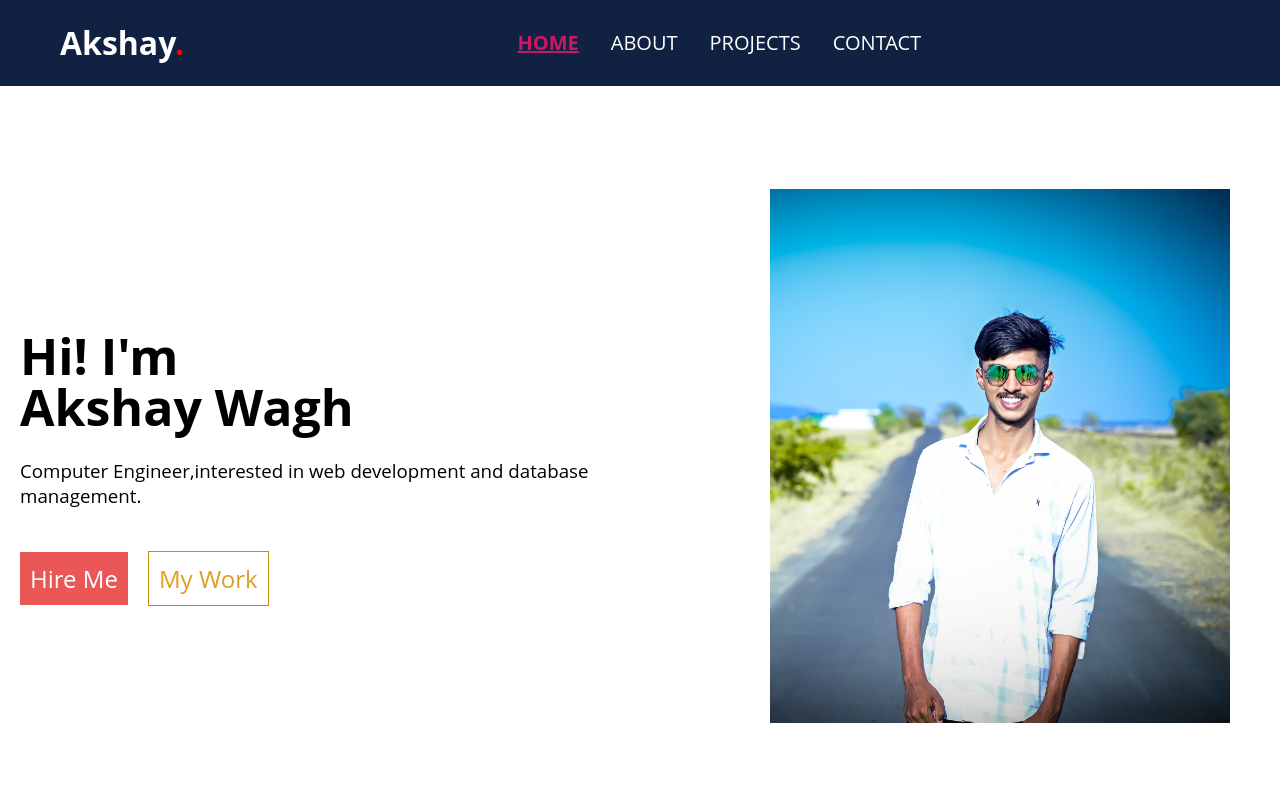
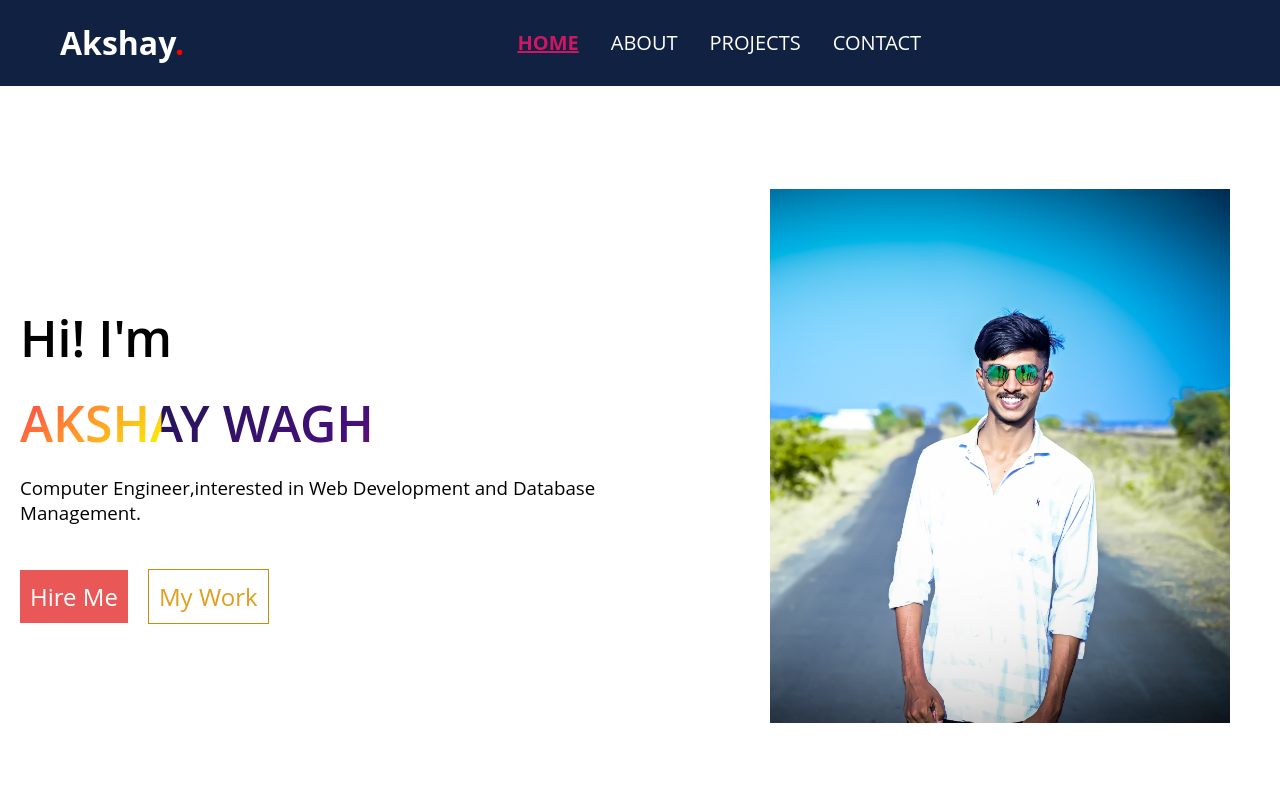
Before and after one commit to akshaywagh3/MyPortfolio, a React (Create React App) app: page / in a window 1280 px wide. Shown: the top 800 px of the page. Built offline with nearby package versions, Linux system fonts and the light colour scheme.

Commit message:
made some changes

```diff
--- a/src/components/About.css
+++ b/src/components/About.css
@@ -136,7 +136,7 @@
 }
 
 .skills h1{
-    color: black;
+    color: rgb(116, 55, 249);
     font-weight: bold;
     text-align: center;
     align-items: center;
@@ -191,6 +191,7 @@
 
 
     }
+
     .skills::before{
         content: '';
         position: absolute;
--- a/src/components/About.js
+++ b/src/components/About.js
@@ -65,7 +65,7 @@
       </div>
 
       <div className='skills'>
-        <h1>My Skills</h1>
+        <h1>MY SKILLS</h1>
         <div className='skill-list'>
           <section>
             <h2>HTML</h2>
--- a/src/components/SectionFirst.css
+++ b/src/components/SectionFirst.css
@@ -8,7 +8,7 @@
 p{
     font-size: 50px;
     line-height: 1px;
-    font-weight: bold;
+    font-weight: 600;
 }
 h3{
     font-weight: normal;
@@ -40,6 +40,35 @@
     background-color: rgb(193, 145, 12);
     color: white;
 }
+.animate-charcter
+{
+   text-transform: uppercase;
+  background-image: linear-gradient(
+    -225deg,
+    #231557 0%,
+    #44107a 29%,
+    #ff1361 67%,
+    #fff800 100%
+  );
+  background-size: auto auto;
+  background-clip: border-box;
+  background-size: 200% auto;
+  color: #5c2828;
+  background-clip: text;
+  /* text-fill-color: transparent; */
+  -webkit-background-clip: text;
+  -webkit-text-fill-color: transparent;
+  animation: textclip 2s linear infinite;
+  display: inline-block;
+  font-weight: 600;
+  font-size: 50px;
+}
+
+@keyframes textclip {
+  to {
+    background-position: 200% center;
+  }
+}
 @media screen and (max-width: 768px) {
     .first {
       margin-left: 10%;
--- a/src/components/SectionFirst.js
+++ b/src/components/SectionFirst.js
@@ -7,8 +7,8 @@
     <div className='sections'>
         <div className='first'>
                 <p>Hi! I'm</p>
-                <p>Akshay Wagh</p>
-                <h3>Computer Engineer,interested in web development and database management.</h3>
+                <span className='animate-charcter'>Akshay Wagh</span>
+                <h3>Computer Engineer,interested in Web Development and Database Management.</h3>
                 <NavLink to='/contact'><button className='hire'>Hire Me</button></NavLink>
                 <NavLink to='/project'><button className='hire1'>My Work</button></NavLink>
 
```
